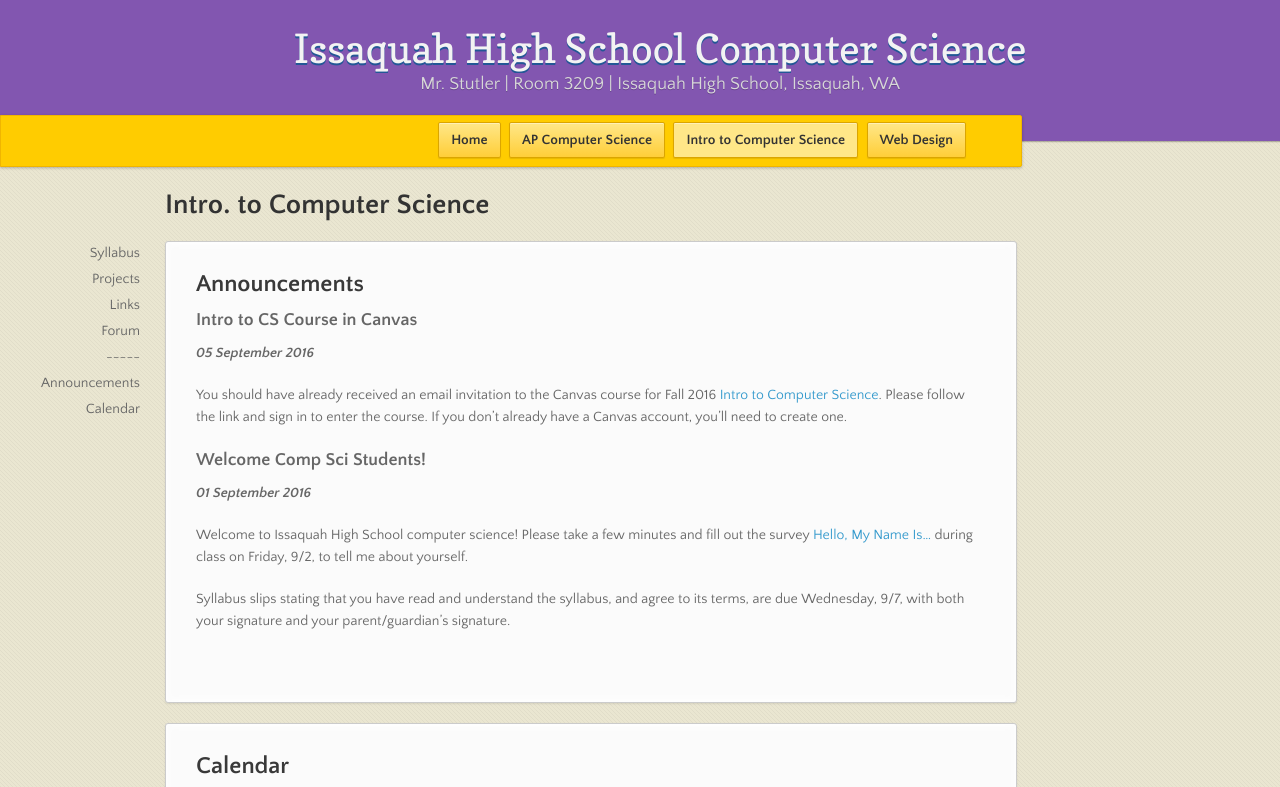
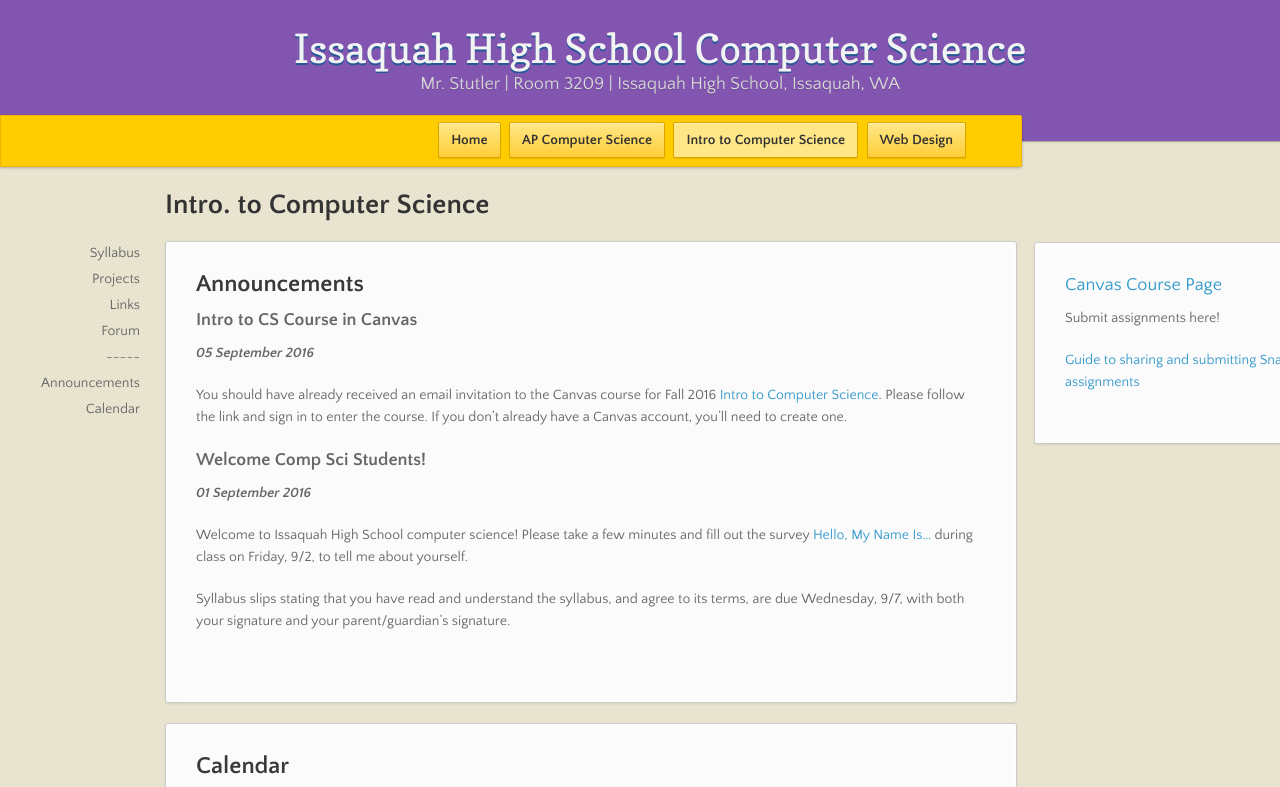
Before and after one commit to stutlerk/ihs-website, a Jekyll site: the page built from introcs/index.html, in a window 1280 px wide and 900 px high, cut to the strip 0-787 px from the top of the window. Built offline with Jekyll 4.4.1, drawn with Linux system fonts in a browser that asks for light colours; nearby versions of some CDN libraries; some of the changed lines change nothing that is shown.

Commit message:
Update index.html

```diff
--- a/introcs/index.html
+++ b/introcs/index.html
@@ -17,15 +17,14 @@ forum: https://groups.google.com/forum/#!forum/ihsintrocompsci
     {% endif %}
     {% endfor %}
 
-    <!--
     <aside>
-        <h3><a href="https://canvas.instructure.com/courses/1001373">Canvas Course Page</a></h3>
-        <p>Submit assignments and check grades here</p>
+        <h3><a href="https://canvas.instructure.com/courses/1071125">Canvas Course Page</a></h3>
+        <p>Submit assignments here!</p>
         <p><a href="https://onedrive.live.com/view.aspx?resid=5F4171E7CD2A4033!72868&app=Word&authkey=!ADPqcgzuekAAkyg">Guide to sharing and submitting Snap! assignments</a></p>
-
+        <!--
         <h3><a href="http://goo.gl/forms/9RE9vuujyF">Project Work Day Exit Ticket</a></h3>
+        -->
     </aside>
-    -->
 </section>
 
 <section>
```
